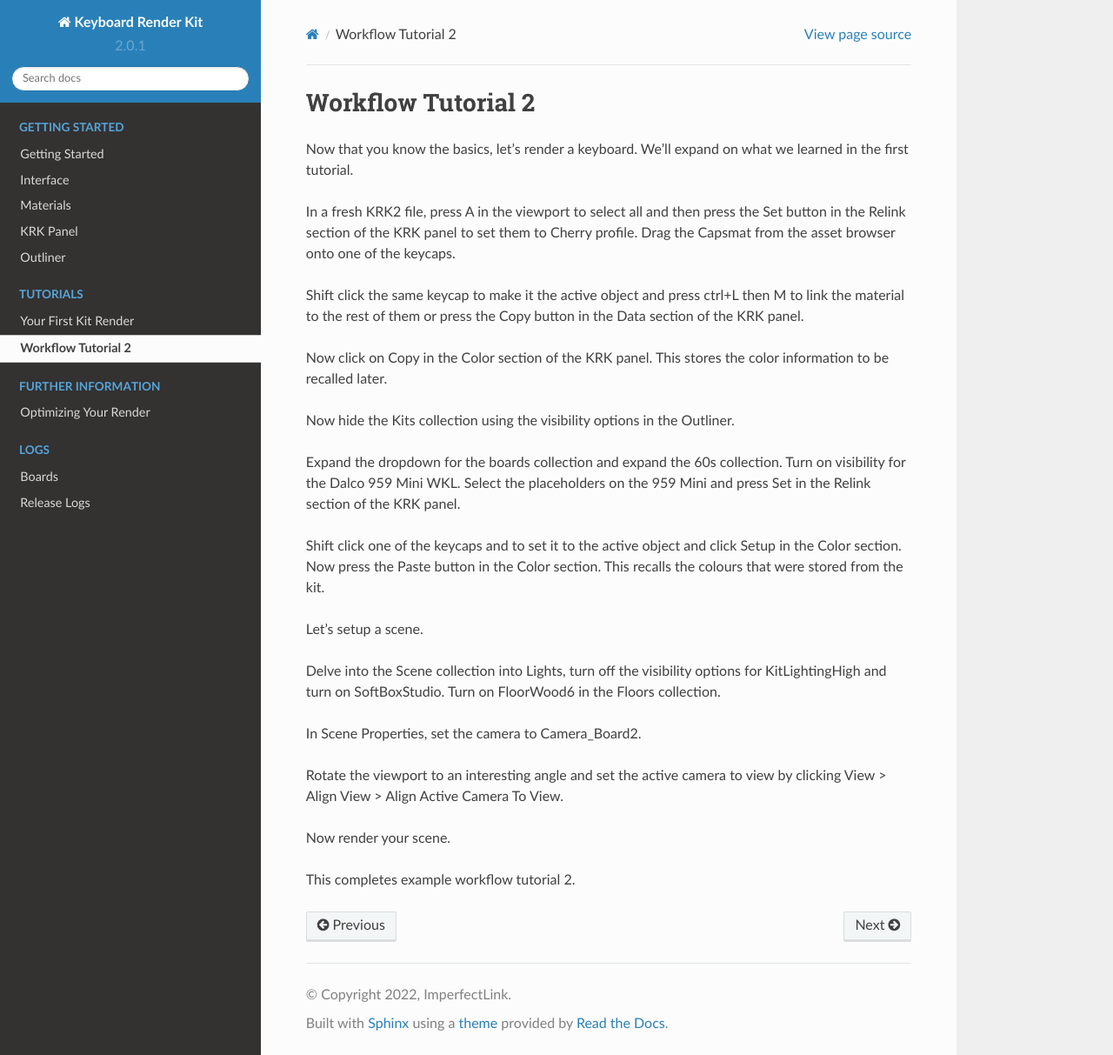
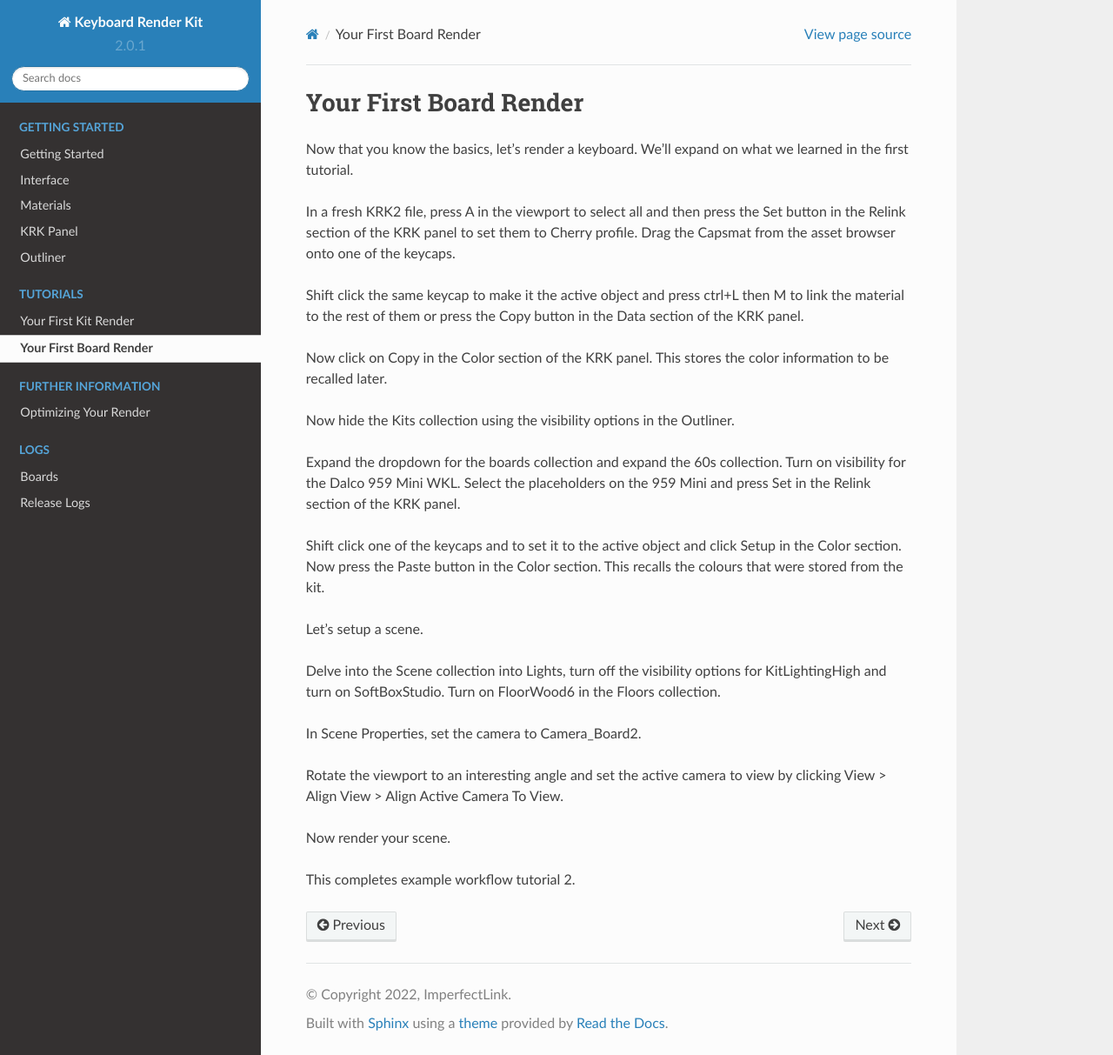
Before and after one commit to imperfectlink/KeyboardRenderKit, a Sphinx documentation site: the page built from docs/source/workflow2.rst, in a window 1280 px wide and 1213 px high. Shown: the whole window at 87% size. Built offline with Sphinx 7.4.7 and the Read the Docs theme 2.0.0, drawn with Linux system fonts in a browser that asks for light colours.

Commit message:
Update workflow2.rst

```diff
--- a/docs/source/workflow2.rst
+++ b/docs/source/workflow2.rst
@@ -1,4 +1,4 @@
-Workflow Tutorial 2
+Your First Board Render
 ====
 Now that you know the basics, let's render a keyboard. We'll expand on what we learned in the first tutorial.
 
```
